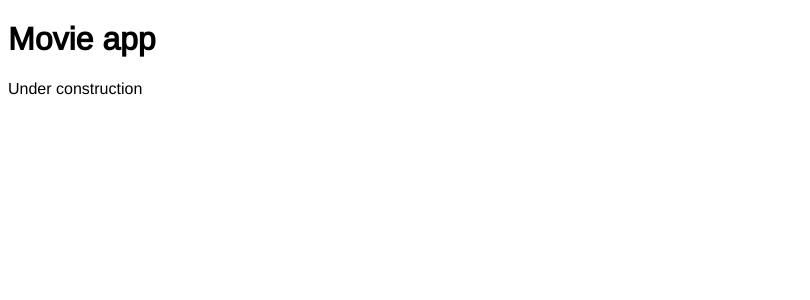
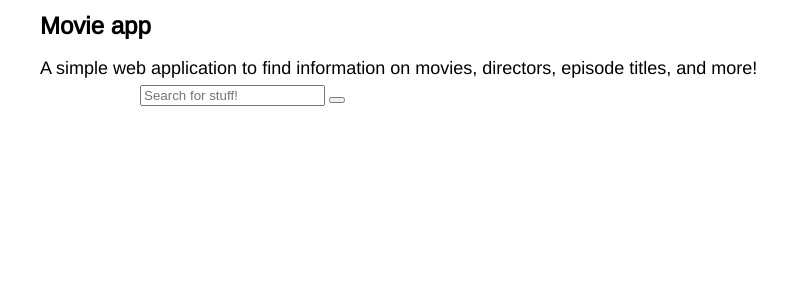
Before and after one commit to nbarn96/moviesearch_gt, a Flask app: page / in a window 1280 px wide. Shown: the top 300 px of the page, without its empty margins (0-810 px from the left). Run offline with Flask 2, Linux system fonts and the light colour scheme.

Commit message:
Adding HTML elements; minor styling changes.

```diff
--- a/app/static/main.css
+++ b/app/static/main.css
@@ -6,4 +6,27 @@ html {
 
 body {
   font-family: 'Arimo', sans-serif;
+  margin: 0;
 }
+
+.head-content {
+  margin: 0 auto;
+  max-width: 1200px;
+}
+
+  .head-content h1 {
+    font-size: 24px;
+    margin: 0;
+    padding: 12px 0;
+  }
+
+  .head-content p {
+    font-size: 18px;
+    margin: 0;
+    padding: 6px 0;
+  }
+
+.form {
+  margin: 0 auto;
+  max-width: 1000px;
+}
--- a/app/templates/index.html
+++ b/app/templates/index.html
@@ -6,7 +6,13 @@
         <link href="https://fonts.googleapis.com/css?family=Arimo" rel="stylesheet">
     </head>
     <body>
+      <div class="head-content">
         <h1>Movie app</h1>
-        <p>Under construction</p>
+        <p>A simple web application to find information on movies, directors, episode titles, and more!</p>
+      </div>
+      <div class="form">
+        <input type="text" id="query" placeholder="Search for stuff!" name="query" />
+        <button type="submit" id="submit" value="Search" />
+      </div>
     </body>
 </html>
```
